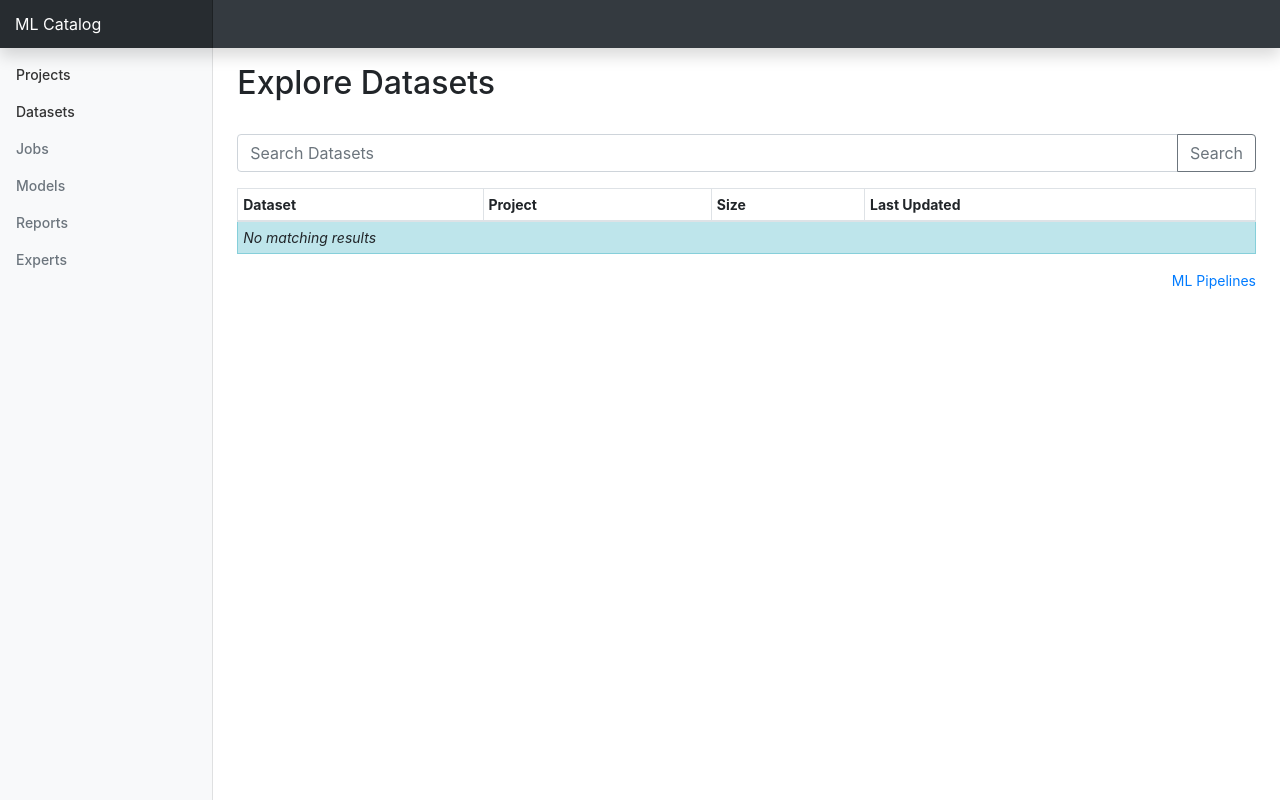
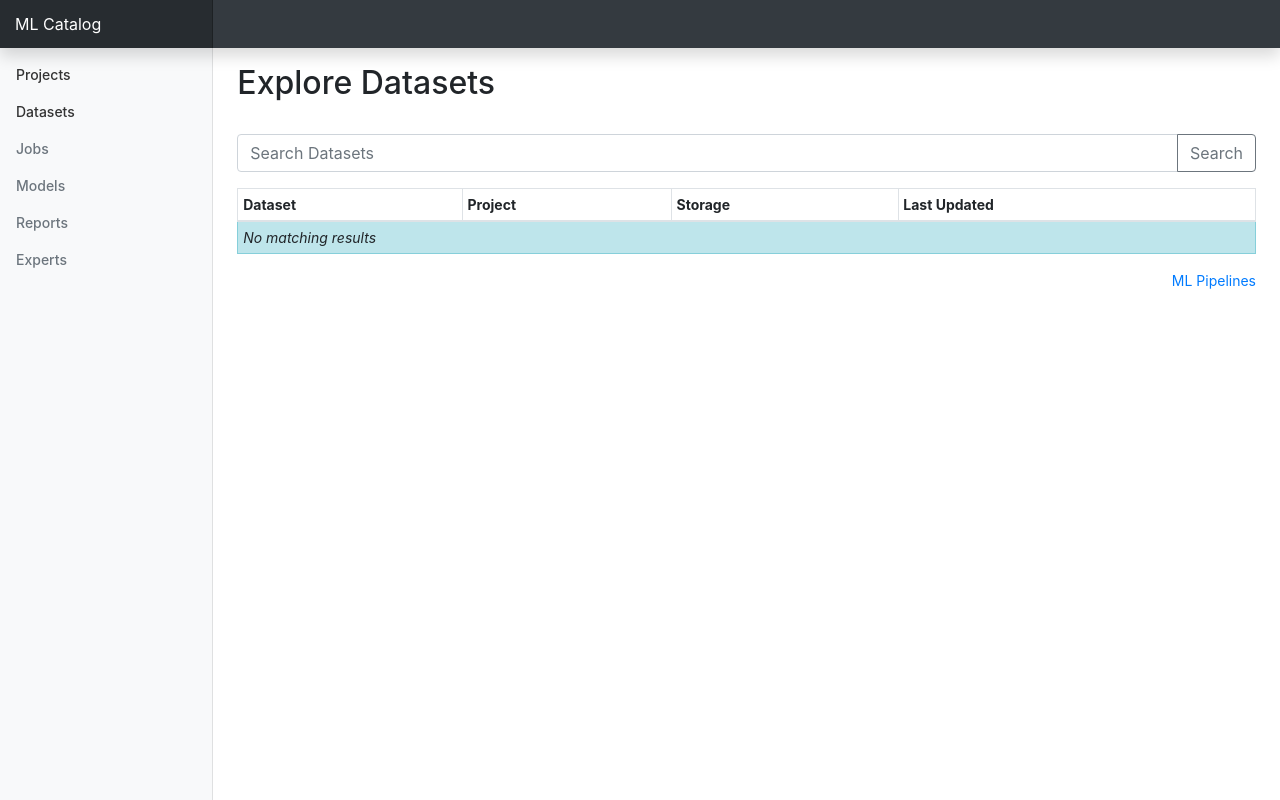
Before and after one commit to bitgn/ml-pipelines, a Django app: template mlp/templates/explore/explore-datasets.html in a window 1280 px wide. Run offline with Django 3.2, Linux system fonts and the light colour scheme; the template is opened without the code that fills it, so the values that code supplies are empty; parts of the project's set-up code (start-up, migrations or seed data) failed here and were passed over; some libraries are stand-ins or nearby versions.

Commit message:
Display storage location along with the size

```diff
--- a/mlp/explore/management/commands/import.py
+++ b/mlp/explore/management/commands/import.py
@@ -42,7 +42,7 @@ class Command(BaseCommand):
                     if i['type'] == 'dataset':
 
                         project_id=i['project_id']
-                        name=i['name']
+                        name=i['dataset_name']
                         dataset_id = i['dataset_id']
 
                         mtd = evt.DatasetMetadata(
--- a/mlp/templates/explore/explore-datasets.html
+++ b/mlp/templates/explore/explore-datasets.html
@@ -42,7 +42,7 @@
         <tr>
             <th>Dataset</th>
             <th>Project</th>
-            <th>Size</th>
+            <th>Storage</th>
             <th>Last Updated</th>
 
 
@@ -55,12 +55,15 @@
         <tr class="dataset-info" id="ds-{{ ds.dataset_id }}">
             <td>
                 <a href="{% url "explore:view_dataset" ds.dataset_id%} " class="dataset-name">{{ ds.name  }}</a>
-            {% if ds.storage_id_set %}<span class="text-muted"> ({{ ds.storage_id }})</span>{% endif %}
+
                 {% if meta.stale %} <span class="stale-status badge badge-warning">stale</span>{% endif %}
 
             </td>
             <td><a href="{% url "explore:view_project" ds.project_id %}" class="project-link">{{ meta.project_name }}</a> </td>
-            <td class="raw-size">{{ ds.zip_bytes|fmt_bytes }}</td>
+            <td class="zip-size">
+                {{ ds.zip_bytes|fmt_bytes }}
+                {% if ds.storage_id_set %}<span class="text-muted">at {{ ds.storage_id }}</span>{% endif %}
+            </td>
             <td class="update-timestamp">{% if ds.update_timestamp_set %}{{ ds.update_timestamp |fmt_timestamp }}{% endif %}</td>
         </tr>
 
--- a/mlp/templates/explore/projects.html
+++ b/mlp/templates/explore/projects.html
@@ -16,7 +16,7 @@
             <th>Name</th>
             <th>Datasets</th>
             <th>Jobs</th>
-            <th>Size</th>
+            <th>Storage</th>
         </tr>
     </thead>
     <tbody>
```
Also changed, not shown: mlp/templates/explore/project.html (+18 -4 lines).
